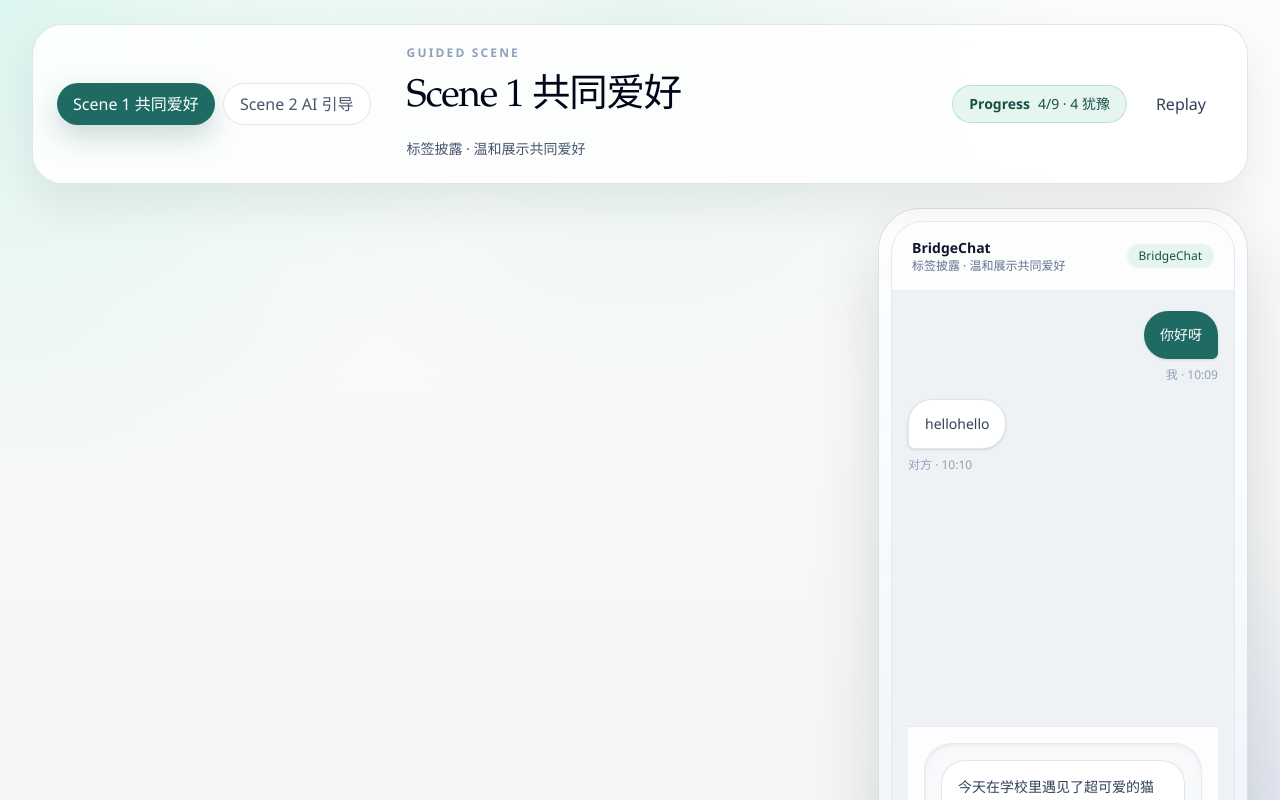
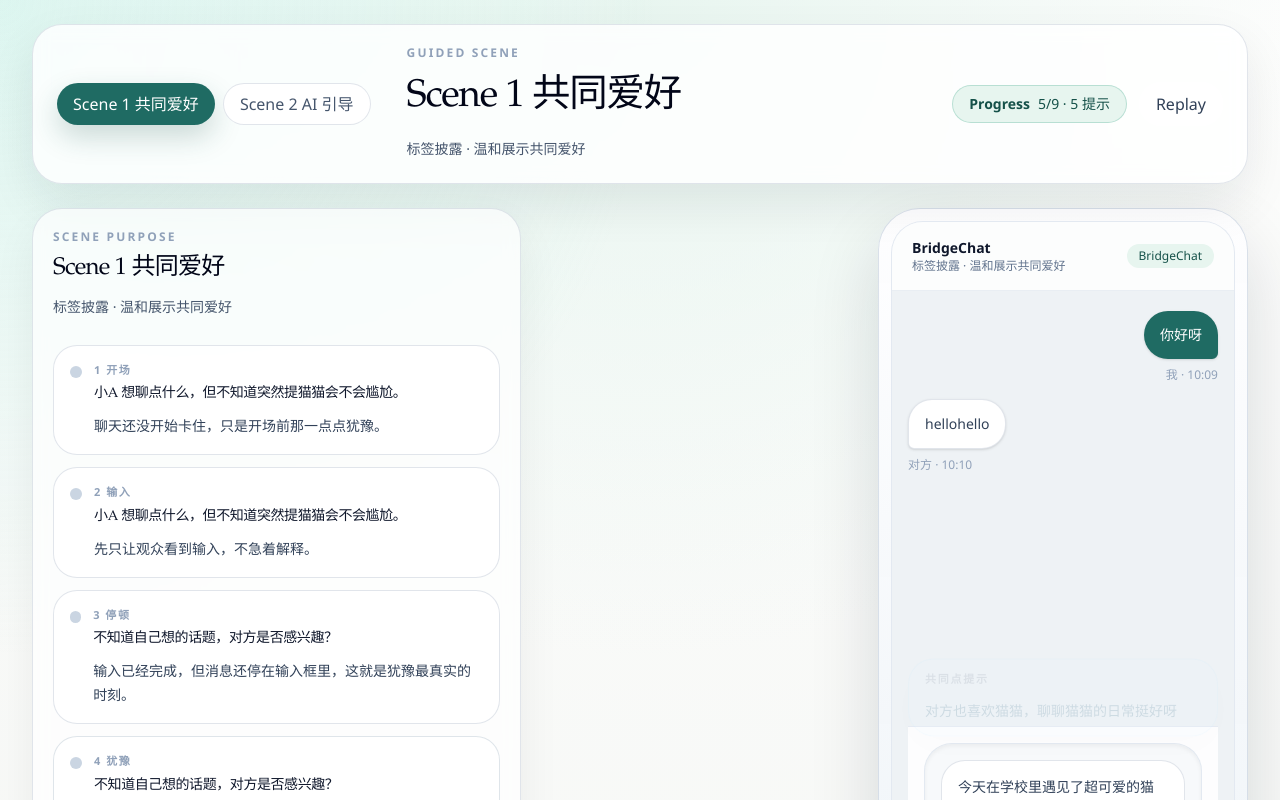
Before and after one commit to taowenxiang/BridgeChat, a Next.js app: page /bridgechat/video in a window 1280 px wide. Shown: the top 800 px of the page. Built offline with nearby package versions, Linux system fonts and the light colour scheme; no server answers.

Commit message:
feat: add annotation timeline for video demo

```diff
--- /dev/null
+++ b/components/bridgechat/guided/AnnotationTimeline.tsx
@@ -0,0 +1,81 @@
+import { cn } from "@/lib/utils";
+import type { GuidedScene } from "@/lib/guided-scene-data";
+import type { GuidedSceneSnapshot } from "@/lib/guided-scene-player";
+
+export function AnnotationTimeline({
+  scene,
+  activeBeatIndex,
+  snapshot,
+}: {
+  scene: GuidedScene;
+  activeBeatIndex: number;
+  snapshot: GuidedSceneSnapshot;
+}) {
+  return (
+    <aside
+      aria-label="Scene timeline panel"
+      className="rounded-[30px] border border-[var(--border-strong)] bg-white/70 p-5 shadow-[0_18px_44px_rgba(15,23,42,0.06)] backdrop-blur"
+    >
+      <div className="space-y-2">
+        <p className="text-xs font-semibold uppercase tracking-[0.18em] text-slate-400">
+          Scene Purpose
+        </p>
+        <h2 className="text-2xl text-slate-950">{scene.title}</h2>
+        <p className="text-sm leading-7 text-slate-600">{scene.subtitle}</p>
+      </div>
+
+      <ol aria-label="Scene timeline" className="mt-6 space-y-3">
+        {scene.beats.map((beat, index) => {
+          const state =
+            index === activeBeatIndex ? "current" : index < activeBeatIndex ? "complete" : "upcoming";
+
+          return (
+            <li
+              key={`${scene.id}-${index}`}
+              aria-label={`Beat ${index + 1}: ${beat.rhythmLabel}`}
+              data-state={state}
+              className={cn(
+                "rounded-[24px] border px-4 py-4 transition",
+                state === "current" &&
+                  "border-[var(--accent-soft)] bg-[linear-gradient(180deg,rgba(248,255,252,0.98),rgba(238,249,245,0.98))] shadow-[0_16px_32px_rgba(30,92,82,0.10)]",
+                state === "complete" &&
+                  "border-[var(--border-strong)] bg-white/84 text-slate-700",
+                state === "upcoming" &&
+                  "border-transparent bg-slate-50/88 text-slate-400",
+              )}
+            >
+              <div className="flex items-start gap-3">
+                <div
+                  className={cn(
+                    "mt-1 h-3 w-3 rounded-full",
+                    state === "current" && "bg-[var(--accent-strong)]",
+                    state === "complete" && "bg-slate-300",
+                    state === "upcoming" && "bg-slate-200",
+                  )}
+                />
+                <div className="min-w-0">
+                  <p className="text-[11px] font-semibold uppercase tracking-[0.14em] text-slate-400">
+                    {beat.rhythmLabel}
+                  </p>
+                  <h3 className="mt-1 text-sm leading-6 text-slate-900">
+                    {beat.annotation.title}
+                  </h3>
+                  <p className="mt-2 text-sm leading-6">
+                    {state === "upcoming" ? "Upcoming explanation" : beat.annotation.body}
+                  </p>
+                </div>
+              </div>
+            </li>
+          );
+        })}
+      </ol>
+
+      <div className="mt-5 rounded-[22px] border border-[var(--border-strong)] bg-white/88 px-4 py-4">
+        <p className="text-xs font-semibold uppercase tracking-[0.16em] text-slate-400">
+          Current Beat
+        </p>
+        <p className="mt-2 text-sm font-medium text-slate-700">{snapshot.rhythmLabel}</p>
+      </div>
+    </aside>
+  );
+}
--- a/components/bridgechat/guided/GuidedSceneShowcase.tsx
+++ b/components/bridgechat/guided/GuidedSceneShowcase.tsx
@@ -2,6 +2,7 @@
 
 import { useEffect, useRef, useState } from "react";
 
+import { AnnotationTimeline } from "@/components/bridgechat/guided/AnnotationTimeline";
 import { ControlDeck } from "@/components/bridgechat/guided/ControlDeck";
 import { PhoneStage } from "@/components/bridgechat/guided/PhoneStage";
 import type { GuidedSceneId } from "@/lib/guided-scene-data";
@@ -72,7 +73,13 @@ export function GuidedSceneShowcase() {
         />
 
         <div className="grid gap-6 xl:grid-cols-[minmax(280px,0.82fr)_minmax(420px,1.18fr)] xl:items-start">
-          <div data-testid="annotation-column" className="order-2 xl:order-1" />
+          <div data-testid="annotation-column" className="order-2 xl:order-1">
+            <AnnotationTimeline
+              scene={scene}
+              activeBeatIndex={playback.activeBeatIndex}
+              snapshot={snapshot}
+            />
+          </div>
           <div data-testid="phone-column" className="order-1 xl:order-2">
             <PhoneStage scene={scene} snapshot={snapshot} />
           </div>
```
Also changed, not shown: 1 other file (tests, documents, lock files or other folders).
